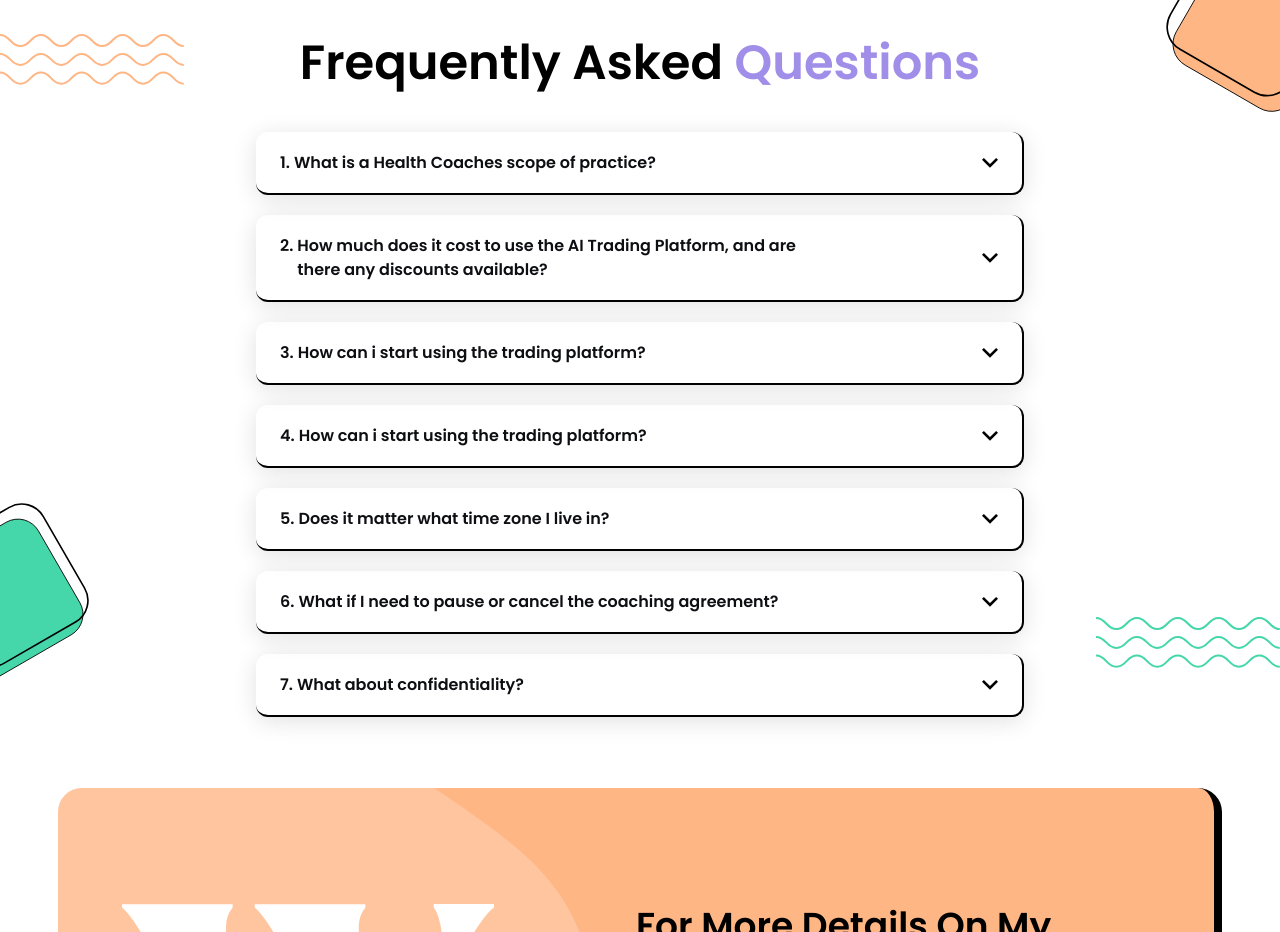
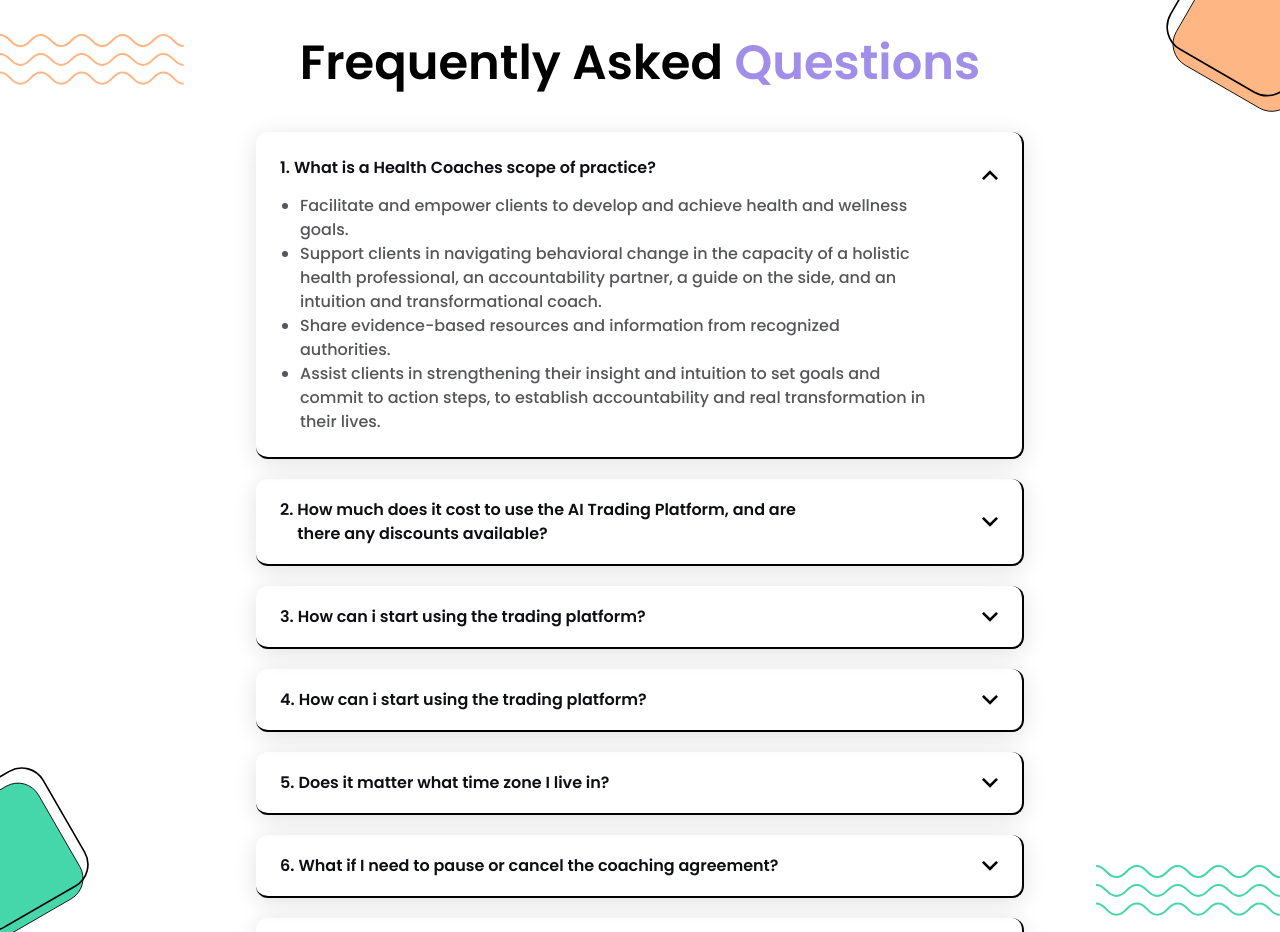
Before and after one commit to Shreya-454/wellnest, a React (Create React App) app: page / in a window 1280 px wide. Shown: the part 5680-6612 px from the top of the page. Built offline with nearby package versions, Linux system fonts and the light colour scheme.

Commit message:
accordion spacing

```diff
--- a/src/components/Frequently.jsx
+++ b/src/components/Frequently.jsx
@@ -8,7 +8,7 @@ import greenlinevector from "../assets/images/svg/faq/faqGreenLineVector.svg";
 import greenellipsevector from "../assets/images/svg/faq/faqGreenEllipsVector.svg";
 
 const Frequently = () => {
-  const [openAccordion, setOpenAccordion] = useState(null);
+  const [openAccordion, setOpenAccordion] = useState(0);
   const refs = useRef([]);
 
   const toggleAccordion = (index) => {
@@ -48,7 +48,7 @@ const Frequently = () => {
             <div
               className={`${
                 openAccordion === index
-                  ? "md:pl-[70.5px] sm:pl-[40px] pl-6 pt-6 pb-[23px]"
+                  ? " pt-6 pb-[23px]"
                   : ""
               } accordion-item py-[18.5px] border-solid border-r-[2px] border-b-[2px] border-black rounded-xl transition-all duration-300 ease-in-out md:px-6 px-5 shadow-accordianshadow`}
               key={index}
```
